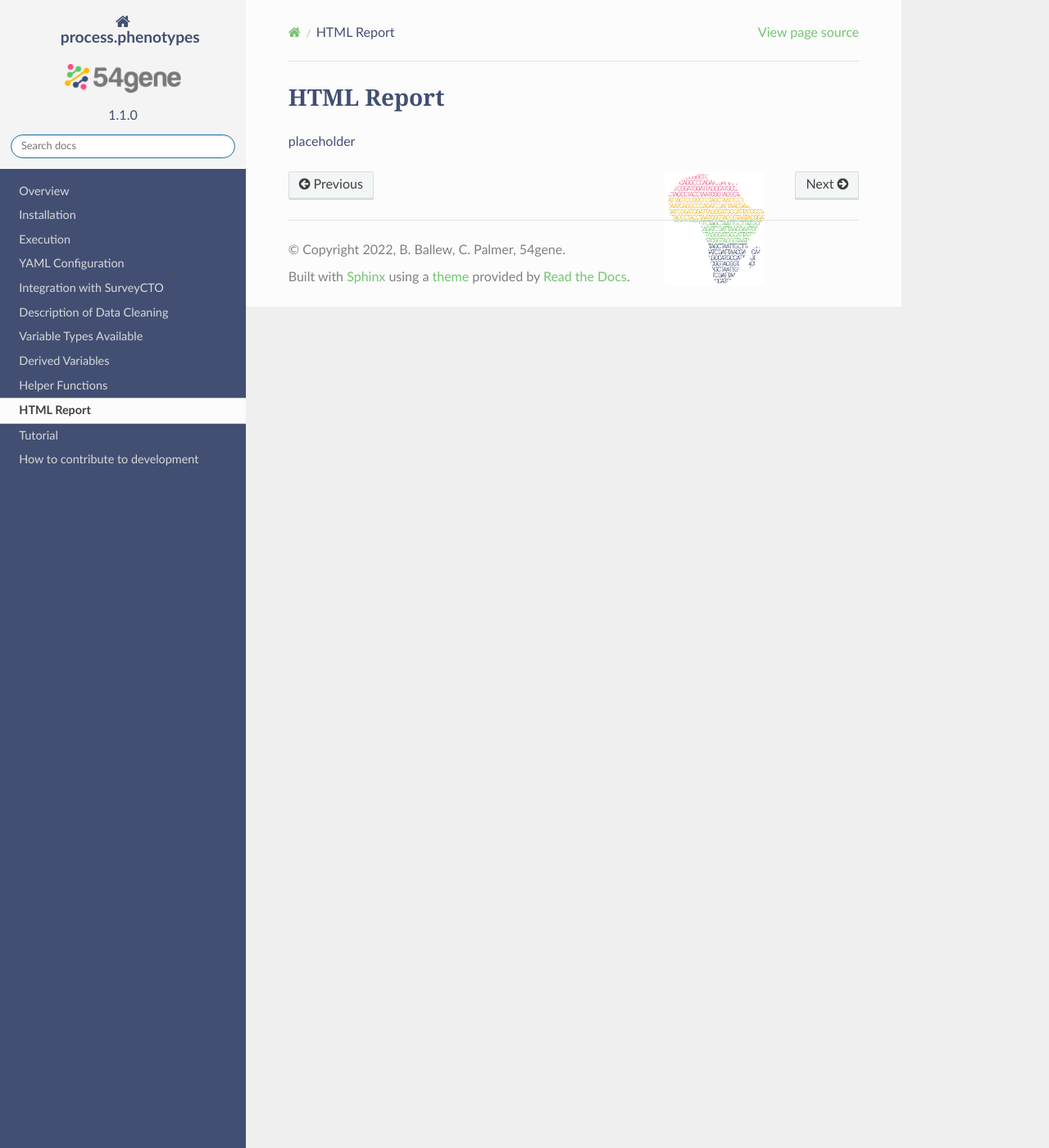
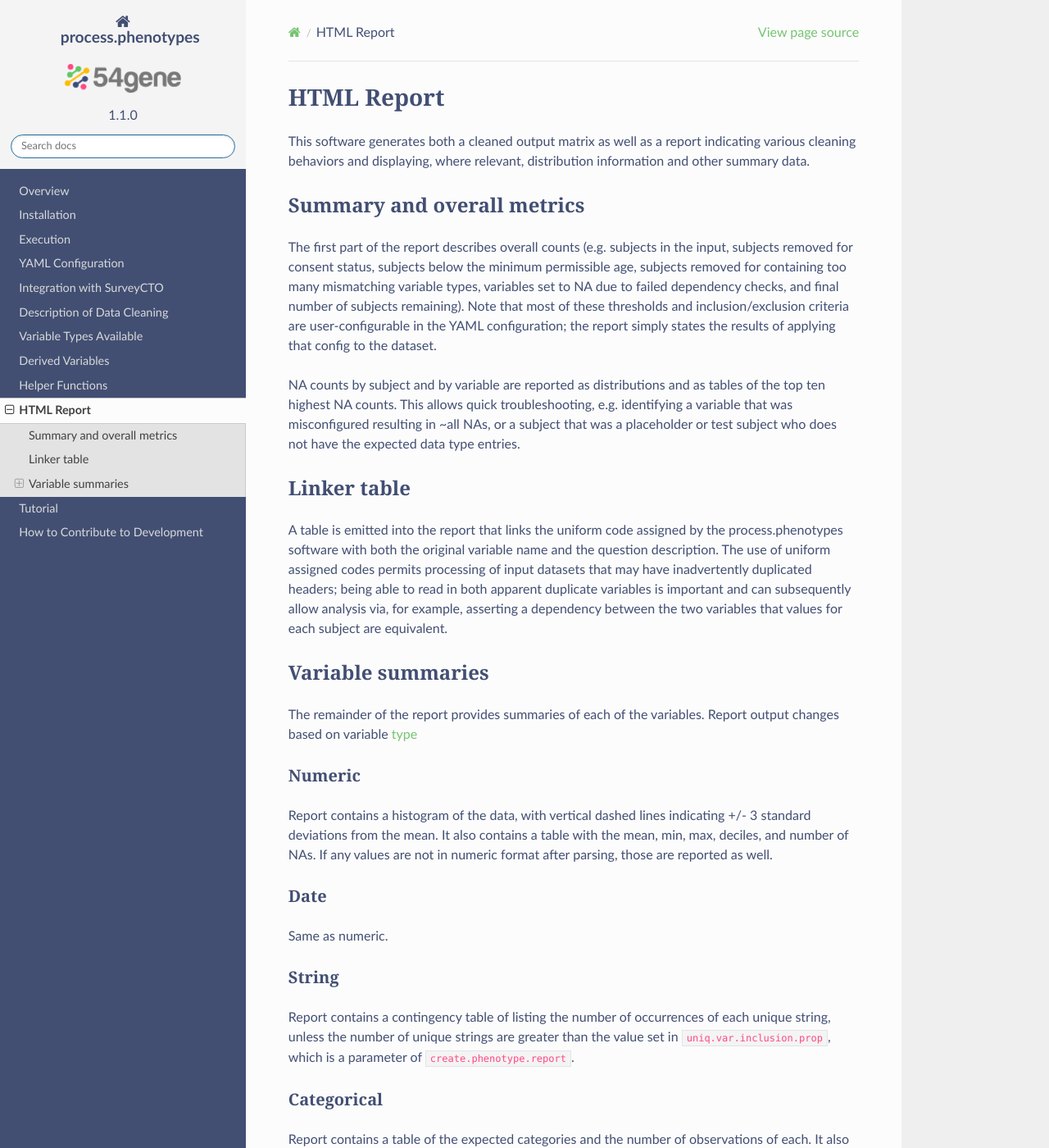
Before and after one commit to bballew/process.phenotypes, a Sphinx documentation site: the page built from docs/source/report.md, in a window 1280 px wide and 1400 px high. Shown: the whole window at 82% size. Built offline with Sphinx 7.4.7 and the Read the Docs theme 2.0.0, drawn with Linux system fonts in a browser that asks for light colours; some of the changed text lies outside the part shown.

Commit message:
docs: expand report doc section

```diff
--- a/docs/source/report.md
+++ b/docs/source/report.md
@@ -1,3 +1,59 @@
 # HTML Report
 
-placeholder
+This software generates both a cleaned output matrix as well as a report indicating various cleaning behaviors and displaying, where relevant, distribution information and other summary data.
+
+## Summary and overall metrics
+
+The first part of the report describes overall counts (e.g. subjects in the input, subjects removed for consent status, subjects below the minimum permissible age, subjects removed for containing too many mismatching variable types, variables set to NA due to failed dependency checks, and final number of subjects remaining).  Note that most of these thresholds and inclusion/exclusion criteria are user-configurable in the YAML configuration; the report simply states the results of applying that config to the dataset.
+
+NA counts by subject and by variable are reported as distributions and as tables of the top ten highest NA counts.  This allows quick troubleshooting, e.g. identifying a variable that was misconfigured resulting in ~all NAs, or a subject that was a placeholder or test subject who does not have the expected data type entries.
+
+## Linker table
+
+A table is emitted into the report that links the uniform code assigned by the process.phenotypes software with both the original variable name and the question description.  The use of uniform assigned codes permits processing of input datasets that may have inadvertently duplicated headers; being able to read in both apparent duplicate variables is important and can subsequently allow analysis via, for example, asserting a dependency between the two variables that values for each subject are equivalent.
+
+## Variable summaries
+
+The remainder of the report provides summaries of each of the variables.  Report output changes based on variable [type](variable_types.md)
+
+### Numeric
+
+Report contains a histogram of the data, with vertical dashed lines indicating +/- 3 standard deviations from the mean.  It also contains a table with the mean, min, max, deciles, and number of NAs.  If any values are not in numeric format after parsing, those are reported as well.
+
+### Date
+
+Same as numeric.
+
+### String
+
+Report contains a contingency table of listing the number of occurrences of each unique string, unless the number of unique strings are greater than the value set in `uniq.var.inclusion.prop`, which is a parameter of `create.phenotype.report`.
+
+### Categorical
+
+Report contains a table of the expected categories and the number of observations of each.  It also enumerates any values encountered that were not mapped to expected categories.
+
+### Ordinal
+
+Same as categorical.
+
+### Blood Pressure
+
+Same as string, except it will report any entry that does not match expected blood pressure format.  This variable type is intended to be further parsed into derived numeric variables representing SBP and DBP.
+
+### Binary
+
+Same as categorical.
+
+### Categorical to Numeric
+
+*Experimental*
+
+Same as numeric.
+
+### Derived Variables
+
+Derived variables are reported in accordance to their assigned type, except that they also include the code snippet used to define the variable in the configuration.
+
+### Configuration of Report
+
+Configuration flags can be used to add or suppress report content, as described [here](yaml_config.md).
```
Also changed, not shown: docs/source/contribute.md (+1 -1 lines), docs/source/execution.md (+1 -1 lines).
